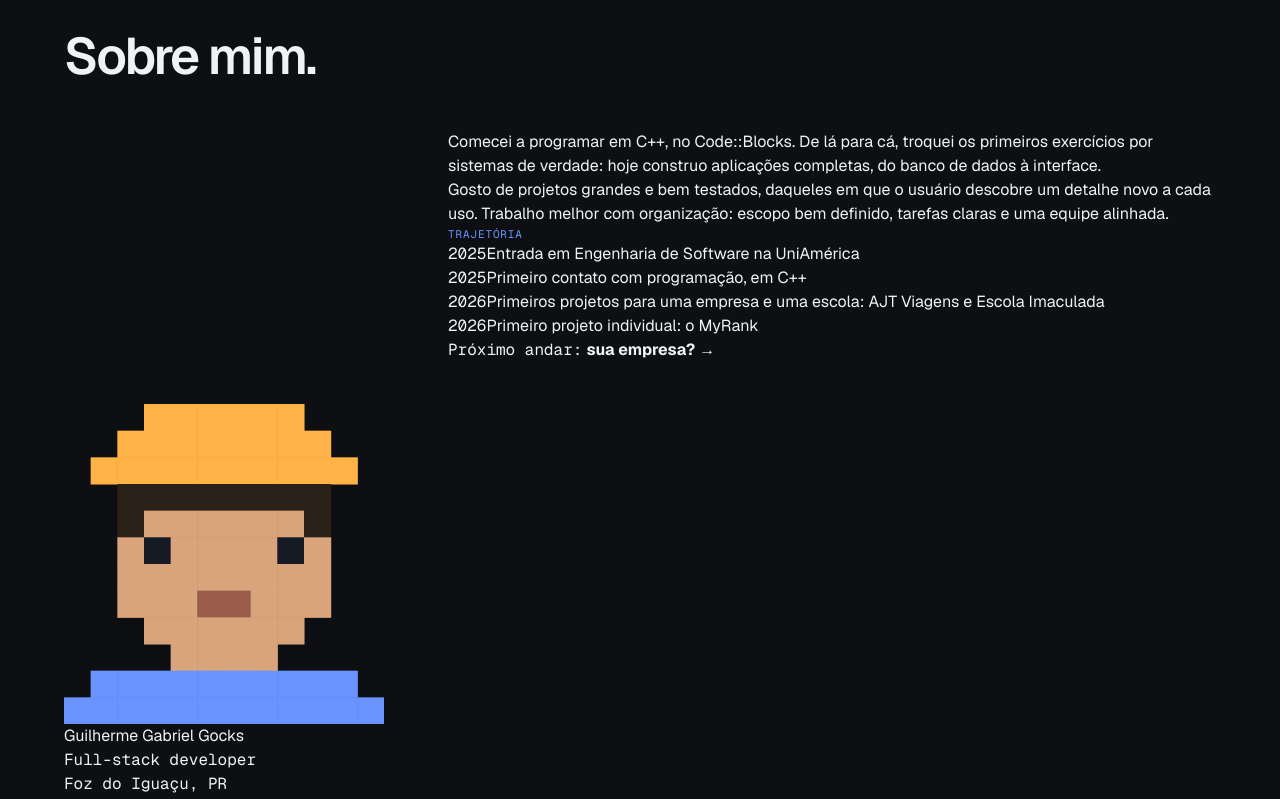
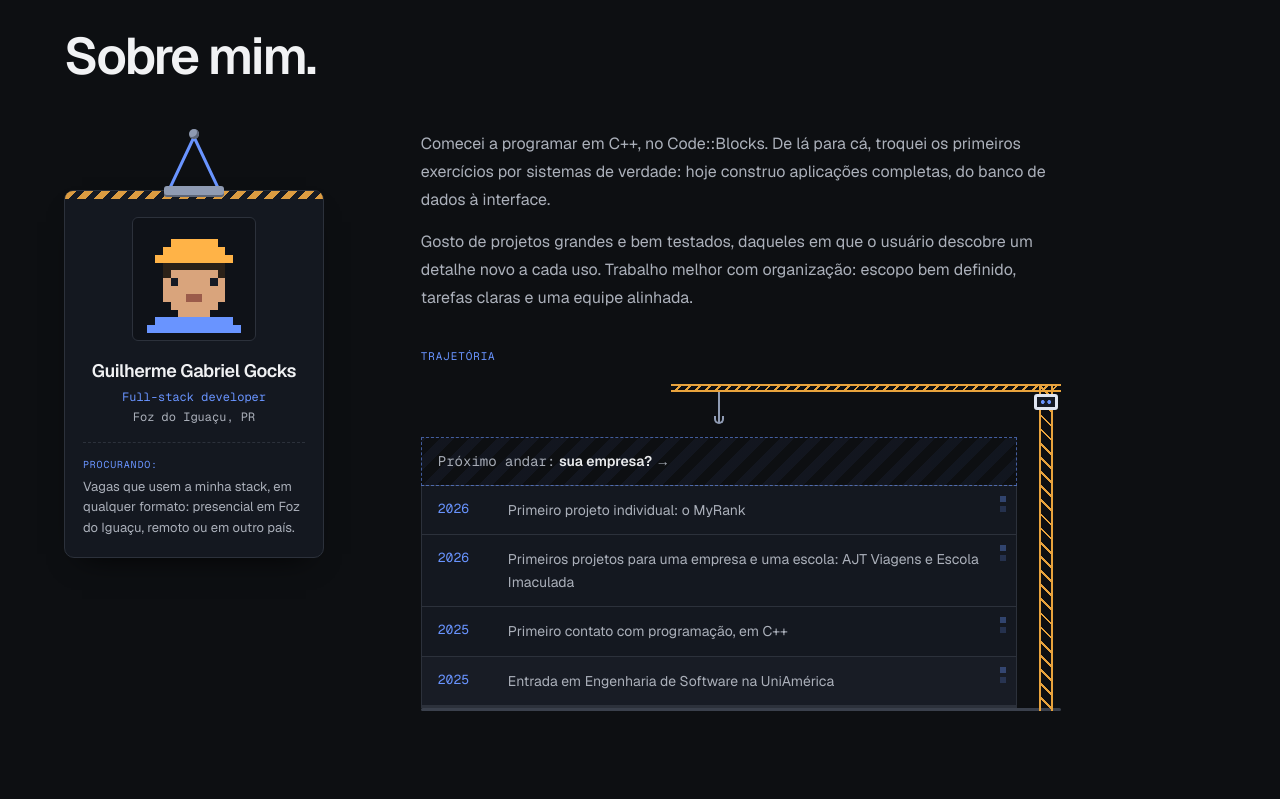
Before and after one commit to guiGocksAfK/GuiGocks-Portfolio, a Next.js app: page / in a window 1280 px wide. Shown: the part 2260-3059 px from the top of the page. Built offline with nearby package versions, Linux system fonts and the light colour scheme.

Commit message:
feat: secao sobre mim restilizada

```diff
--- a/src/app/globals.css
+++ b/src/app/globals.css
@@ -120,35 +120,89 @@ html[data-paint] .name-first { color: transparent; -webkit-background-clip: text
 .painter { position: absolute; left: 0; top: 0; opacity: 0; pointer-events: none; z-index: 3; }
 .painter > svg:first-child { display: block; width: 100%; height: 100%; shape-rendering: crispEdges; }
 .painter-roller { position: absolute; overflow: visible; shape-rendering: crispEdges; }
-/* About: photo on the left, story, what I'm looking for and a short timeline on the right. */
+/* About: the site ID badge on the left; the story and the career building (same width) on the right. */
 .about-section { padding: 90px 0 0; }
 .about-section .section-footer { margin-top: 90px; }
-.about-grid { display: grid; grid-template-columns: minmax(220px, 320px) minmax(0, 1fr); gap: clamp(32px, 5vw, 72px); align-items: start; }
-.about-photo { position: relative; aspect-ratio: 4 / 5; border: 1px solid var(--border); border-radius: 8px; overflow: hidden; background: #11151b; }
-.about-image { object-fit: cover; }
-.photo-placeholder { position: absolute; inset: 10px; display: flex; flex-direction: column; align-items: center; justify-content: center; gap: 16px; border: 1px dashed var(--border); border-radius: 6px; color: var(--muted); font-size: 12px; }
-.photo-robot { width: 44px; height: 48px; }
-.photo-robot svg { display: block; width: 100%; height: 100%; shape-rendering: crispEdges; }
-.about-text > p { color: var(--muted); font-size: 16px; line-height: 1.75; max-width: 62ch; }
-.about-text > p + p { margin-top: 14px; }
-.about-label { color: var(--accent); font-size: 11px; text-transform: uppercase; letter-spacing: .08em; }
-.about-looking { margin-top: 28px; border-left: 2px solid color-mix(in srgb, var(--accent) 55%, transparent); padding-left: 14px; }
-.about-looking p + p { margin-top: 6px; color: var(--muted); font-size: 15px; line-height: 1.7; }
-.timeline-label { margin-top: 32px; }
-.timeline { margin-top: 12px; max-width: 62ch; }
-.timeline li { display: grid; grid-template-columns: 64px minmax(0, 1fr); gap: 16px; padding: 12px 0; border-top: 1px solid var(--border); color: var(--muted); font-size: 14px; line-height: 1.6; }
-.timeline li:last-child { border-bottom: 1px solid var(--border); }
-.timeline-year { color: var(--accent); font-size: 13px; }
-/* Archivist crew: milestones wait hidden, then land (squash and settle) as each robot drops its crate. */
-.timeline-wrap { position: relative; overflow-x: clip; }
-.timeline-pending { opacity: 0; }
-.timeline-placed { animation: timeline-land .38s ease-out both; }
-@keyframes timeline-land { from { opacity: 0; transform: translateY(-8px) scale(.97, 1.08); } 60% { opacity: 1; transform: translateY(1px) scale(1.01, .97); } to { opacity: 1; transform: none; } }
-.timeline-crew-layer { position: absolute; inset: 0; pointer-events: none; }
-.timeline-crew { position: absolute; left: 0; top: 0; width: 16px; height: 18px; }
-.timeline-sprite, .timeline-sprite svg, .timeline-crate svg { display: block; width: 100%; height: 100%; shape-rendering: crispEdges; }
-.timeline-crate { position: absolute; left: 2px; bottom: 17px; width: 12px; height: 12px; }
-@media (max-width: 900px) { .about-grid { grid-template-columns: minmax(0, 1fr); } .about-photo { max-width: 260px; } }
+.about-grid { display: grid; grid-template-columns: minmax(230px, 280px) minmax(0, 1fr); gap: clamp(32px, 6vw, 96px); align-items: start; }
+.about-main { max-width: 640px; }
+.about-story > p { color: var(--muted); font-size: 16px; line-height: 1.75; }
+.about-story > p + p { margin-top: 14px; }
+.about-label { margin-top: 36px; color: var(--accent); font-size: 11px; text-transform: uppercase; letter-spacing: .08em; }
+/* Badge hanging from a nail. While waiting it is off-site; the drone flies it in, leaves, and the badge swings to rest. */
+.badge-rig { position: relative; max-width: 260px; padding-top: 4px; }
+.badge-nail { position: absolute; left: calc(50% - 5px); top: -1px; width: 10px; height: 10px; border-radius: 50%; background: #8f9bb3; box-shadow: inset -2px -2px 0 #5d6678; z-index: 3; }
+.badge-flight { position: relative; }
+.badge-hang { transform-origin: 50% 0; }
+.badge-rig:hover .badge-hang { animation: badge-nudge 1s ease-out; }
+.badge-lanyard { display: block; width: 70px; height: 60px; margin: 0 auto; overflow: visible; }
+.badge-lanyard path { fill: none; stroke: var(--accent); stroke-width: 3; stroke-linecap: round; }
+.badge-card { position: relative; margin-top: -4px; padding: 26px 18px 18px; border: 1px solid var(--border); border-radius: 10px; background: #141820; text-align: center; box-shadow: 0 14px 30px -18px #000; }
+.badge-card::before { content: ''; position: absolute; left: 0; right: 0; top: 0; height: 8px; border-radius: 9px 9px 0 0; background: repeating-linear-gradient(-45deg, #ffb347 0 6px, #151a24 6px 12px); opacity: .85; }
+.badge-clip { position: absolute; left: calc(50% - 30px); top: -5px; width: 60px; height: 11px; border-radius: 3px; background: #8f9bb3; box-shadow: inset 0 -2px 0 #5d6678; z-index: 2; }
+.badge-photo { position: relative; width: 124px; aspect-ratio: 1; margin: 0 auto 16px; border: 1px solid var(--border); border-radius: 6px; overflow: hidden; background: #0f1218; }
+.badge-image { object-fit: cover; }
+.badge-avatar { position: absolute; inset: 14px 14px 0; }
+.badge-avatar svg, .badge-drone svg { display: block; width: 100%; height: 100%; shape-rendering: crispEdges; }
+.badge-name { font-size: 18px; font-weight: 600; letter-spacing: -.02em; }
+.badge-role { margin-top: 4px; color: var(--accent); font-size: 12px; }
+.badge-location { margin-top: 2px; color: var(--muted); font-size: 12px; }
+.badge-looking { margin-top: 16px; padding-top: 14px; border-top: 1px dashed var(--border); text-align: left; color: var(--muted); font-size: 13px; line-height: 1.6; }
+.badge-looking-label { margin-bottom: 4px; color: var(--accent); font-size: 10px; text-transform: uppercase; letter-spacing: .08em; }
+.badge-looking-label::after { content: ':'; }
+.badge-waiting .badge-flight { opacity: 0; transform: translate(160px, -200px); }
+.badge-delivering .badge-flight { animation: badge-fly 1.5s cubic-bezier(.3, .7, .35, 1) both; }
+.badge-delivering .badge-hang { animation: badge-swing 1.1s ease-out 1.5s both; }
+.badge-drone { position: absolute; left: calc(50% - 26px); top: -44px; width: 52px; height: 28px; z-index: 4; animation: drone-leave .8s ease-in 1.5s both; }
+.badge-drone::after { content: ''; position: absolute; left: 25px; top: 100%; width: 2px; height: 18px; background: #8f9bb3; animation: drone-release .15s linear 1.45s both; }
+.drone-rotor-a { animation: rotor-frame .12s steps(1) infinite; }
+.drone-rotor-b { animation: rotor-frame .12s steps(1) -.06s infinite; }
+@keyframes badge-fly { 0% { opacity: 0; transform: translate(160px, -200px); } 15% { opacity: 1; } 75% { transform: translate(-6px, -14px); } 90% { transform: translate(0, -10px); } 100% { opacity: 1; transform: none; } }
+@keyframes badge-swing { 0% { transform: rotate(0); } 15% { transform: rotate(7deg); } 38% { transform: rotate(-5deg); } 58% { transform: rotate(3deg); } 78% { transform: rotate(-1.4deg); } 100% { transform: rotate(0); } }
+@keyframes badge-nudge { 0% { transform: rotate(0); } 25% { transform: rotate(3deg); } 55% { transform: rotate(-2deg); } 80% { transform: rotate(.8deg); } 100% { transform: rotate(0); } }
+@keyframes drone-leave { to { opacity: 0; transform: translate(-150px, -170px) rotate(-8deg); } }
+@keyframes drone-release { to { opacity: 0; } }
+@keyframes rotor-frame { 0% { opacity: 1; } 50% { opacity: 0; } }
+/* Career building: one floor per milestone, drawn bottom-up, with a robot tower crane on the right. The cable hangs
+   from the jib at 14px (CABLE_TOP in career-building.tsx) above the middle of the building. */
+.building-site { position: relative; margin-top: 14px; padding-top: 60px; }
+.crane { position: absolute; inset: 0; pointer-events: none; z-index: 1; }
+.crane-mast { position: absolute; right: 8px; top: 6px; bottom: 0; width: 14px; border-inline: 2px solid #e8a33d; background: repeating-linear-gradient(45deg, transparent 0 8px, #e8a33d 8px 10px); }
+.crane-mast::after { content: ''; position: absolute; left: -7px; top: 10px; width: 24px; height: 16px; border: 3px solid #dfe5f1; border-radius: 3px; background: radial-gradient(circle at 32% 50%, var(--accent) 1.6px, transparent 2.2px), radial-gradient(circle at 68% 50%, var(--accent) 1.6px, transparent 2.2px), #151a24; animation: crane-blink 4s steps(1) infinite; }
+.crane-jib { position: absolute; top: 6px; right: 0; left: calc(50% - 22px - 48px); height: 8px; border-block: 2px solid #e8a33d; background: repeating-linear-gradient(-45deg, transparent 0 5px, #e8a33d 5px 7px); }
+.crane-cable { position: absolute; top: 14px; left: calc(50% - 22px - 1px); width: 2px; height: 30px; background: #8f9bb3; }
+.crane-hook { position: absolute; left: -4px; bottom: -2px; width: 10px; height: 8px; border: 2px solid #8f9bb3; border-top: 0; border-radius: 0 0 6px 6px; }
+.building-ground { display: block; height: 3px; border-radius: 2px; background: #3a404c; }
+.building { position: static; display: flex; flex-direction: column-reverse; margin-right: 44px; }
+.floor { position: relative; z-index: 2; margin-top: -1px; border: 1px solid var(--border); background: #141820; }
+.floor-step { display: grid; grid-template-columns: 56px minmax(0, 1fr); gap: 14px; padding: 13px 16px; color: var(--muted); font-size: 14px; line-height: 1.6; }
+.floor-step::before { content: ''; position: absolute; right: 10px; top: 10px; width: 6px; height: 6px; background: color-mix(in srgb, var(--accent) 35%, transparent); box-shadow: 0 10px 0 color-mix(in srgb, var(--accent) 20%, transparent); }
+.floor-step:first-child { background: #181c25; border-bottom-width: 3px; }
+.floor-step .floor-text { padding-right: 16px; }
+.floor-year { color: var(--accent); font-size: 13px; }
+.floor-next { border: 1px dashed color-mix(in srgb, var(--accent) 60%, transparent); background: repeating-linear-gradient(-45deg, transparent 0 10px, color-mix(in srgb, var(--accent) 6%, transparent) 10px 20px); transition: opacity .5s; }
+.floor-next a { display: block; padding: 13px 16px; color: var(--muted); font-size: 14px; transition: color .18s; }
+.floor-next a:hover { color: var(--foreground); }
+.floor-next a:hover strong, .floor-next a:hover span:last-child { color: var(--accent); }
+.floor-next strong { color: var(--foreground); font-weight: 600; transition: color .18s; }
+.building-waiting .floor-next, .building-building .floor-next { opacity: 0; }
+.floor-pending { visibility: hidden; }
+.floor-pending.floor-hanging { visibility: visible; z-index: 3; box-shadow: 0 10px 18px -12px #000; }
+.floor-landed { animation: floor-land .4s ease-out; }
+.floor-landed::after { content: ''; position: absolute; left: -8px; right: -8px; bottom: -4px; height: 6px; background: radial-gradient(circle at 4px 3px, #8f9bb3 2px, transparent 3px) left / 12px 6px no-repeat, radial-gradient(circle at 8px 3px, #8f9bb3 2px, transparent 3px) right / 12px 6px no-repeat; animation: floor-dust .5s ease-out forwards; pointer-events: none; }
+@keyframes floor-land { 0% { transform: scale(1.02, .9); } 55% { transform: scale(.995, 1.03); } 100% { transform: none; } }
+@keyframes floor-dust { from { opacity: .9; } to { opacity: 0; transform: translateY(-8px) scaleX(1.25); } }
+@keyframes crane-blink { 0%, 94% { background-size: auto; } 95%, 97% { background: #151a24; } }
+@media (max-width: 900px) {
+  .about-grid { grid-template-columns: minmax(0, 1fr); }
+  .badge-rig { margin: 0 auto 12px; width: 100%; }
+  .about-main { max-width: none; }
+}
+@media (max-width: 480px) {
+  .floor-step { grid-template-columns: 44px minmax(0, 1fr); gap: 10px; padding: 12px; font-size: 13px; }
+  .building { margin-right: 38px; }
+  .crane-cable { left: calc(50% - 19px - 1px); }
+  .crane-jib { left: calc(50% - 19px - 40px); }
+}
 /* Mail robot: pops up next to the email with an envelope over its head and a "copied" bubble, then drops back down. */
 .email-wrap { position: relative; display: inline-block; }
 .mailman { position: absolute; left: calc(100% + 12px); bottom: -2px; width: 22px; height: 24px; pointer-events: none; animation: mailman 2.2s ease-out both; }
@@ -173,7 +227,8 @@ html[data-paint] .name-first { color: transparent; -webkit-background-clip: text
 /* Patrol guard: walks on top of the divider line; it enters and leaves past the edges, which are clipped. */
 .hero-footer, .section-footer { position: relative; overflow-x: clip; overflow-y: visible; }
 .patrol { position: absolute; left: 0; top: -18px; width: 16px; height: 18px; opacity: 0; pointer-events: none; }
-.patrol svg { display: block; width: 100%; height: 100%; shape-rendering: crispEdges; }/* Project status stamp and the inspector robot that stamps it (~0.7s into its scene). */
+.patrol svg { display: block; width: 100%; height: 100%; shape-rendering: crispEdges; }
+/* Project status stamp and the inspector robot that stamps it (~0.7s into its scene). */
 .stamp-area { position: absolute; top: 20px; left: 20px; z-index: 2; }
 .project-stamp { display: inline-block; padding: 5px 10px; border: 2px solid currentColor; border-radius: 4px; background: color-mix(in srgb, var(--background) 75%, transparent); font-size: 11px; font-weight: 600; letter-spacing: .12em; text-transform: uppercase; transform: rotate(-7deg); }
 .stamp-accent { color: var(--accent); }
```
